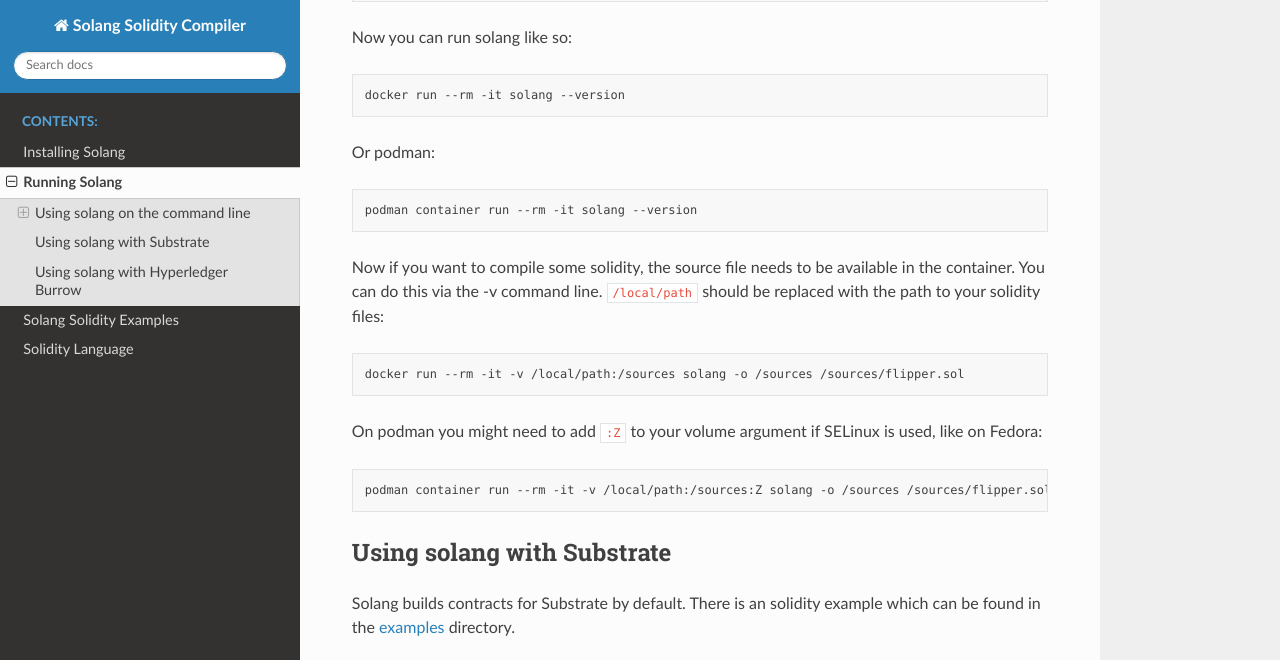
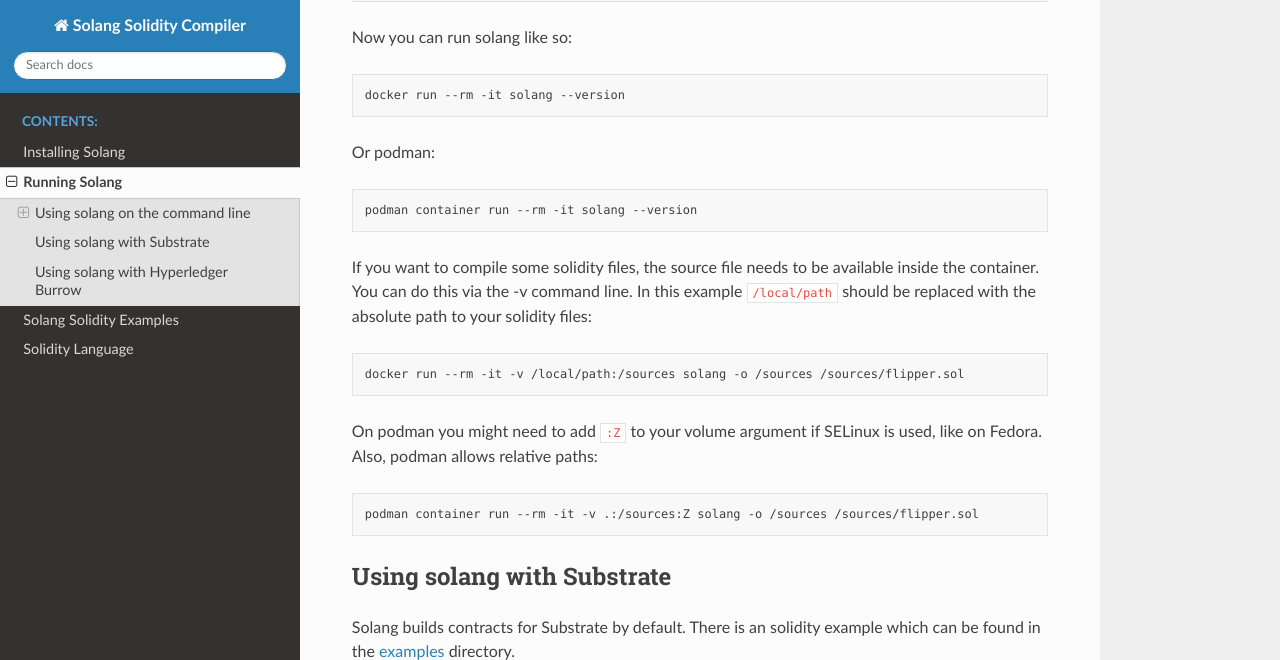
Before and after one commit to hyperledger-solang/solang, a Sphinx documentation site: the page built from docs/running.rst, in a window 1280 px wide and 900 px high, scrolled down 2003 px, cut to the strip 0-660 px from the top of the window. Built offline with Sphinx 7.4.7 and the Read the Docs theme 2.0.0, drawn with Linux system fonts in a browser that asks for light colours.

Commit message:
Emphasize that docker needs absolute paths for volumes.
Signed-off-by: Sean <sean@mess.org>

```diff
--- a/docs/running.rst
+++ b/docs/running.rst
@@ -103,19 +103,20 @@
 
 	podman container run --rm -it solang --version
 
-Now if you want to compile some solidity, the source file needs to be available
-in the container. You can do this via the -v command line. ``/local/path`` should
-be replaced with the path to your solidity files:
+If you want to compile some solidity files, the source file needs to be
+available inside the container. You can do this via the -v command line.
+In this example ``/local/path`` should be replaced with the absolute path
+to your solidity files:
 
 .. code-block:: bash
 
 	docker run --rm -it -v /local/path:/sources solang -o /sources /sources/flipper.sol
 
-On podman you might need to add ``:Z`` to your volume argument if SELinux is used, like on Fedora:
+On podman you might need to add ``:Z`` to your volume argument if SELinux is used, like on Fedora. Also, podman allows relative paths:
 
 .. code-block:: bash
 
-	podman container run --rm -it -v /local/path:/sources:Z solang -o /sources /sources/flipper.sol
+	podman container run --rm -it -v .:/sources:Z solang -o /sources /sources/flipper.sol
 
 Using solang with Substrate
 ---------------------------
```
